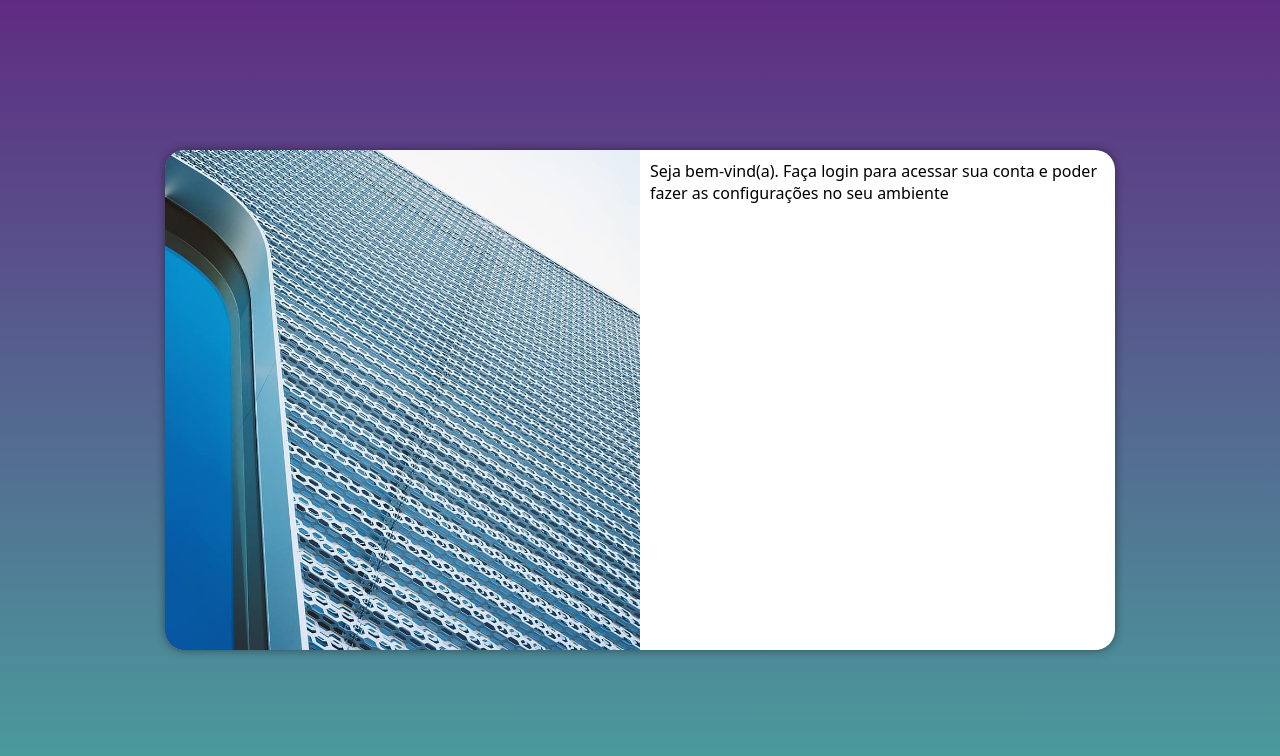
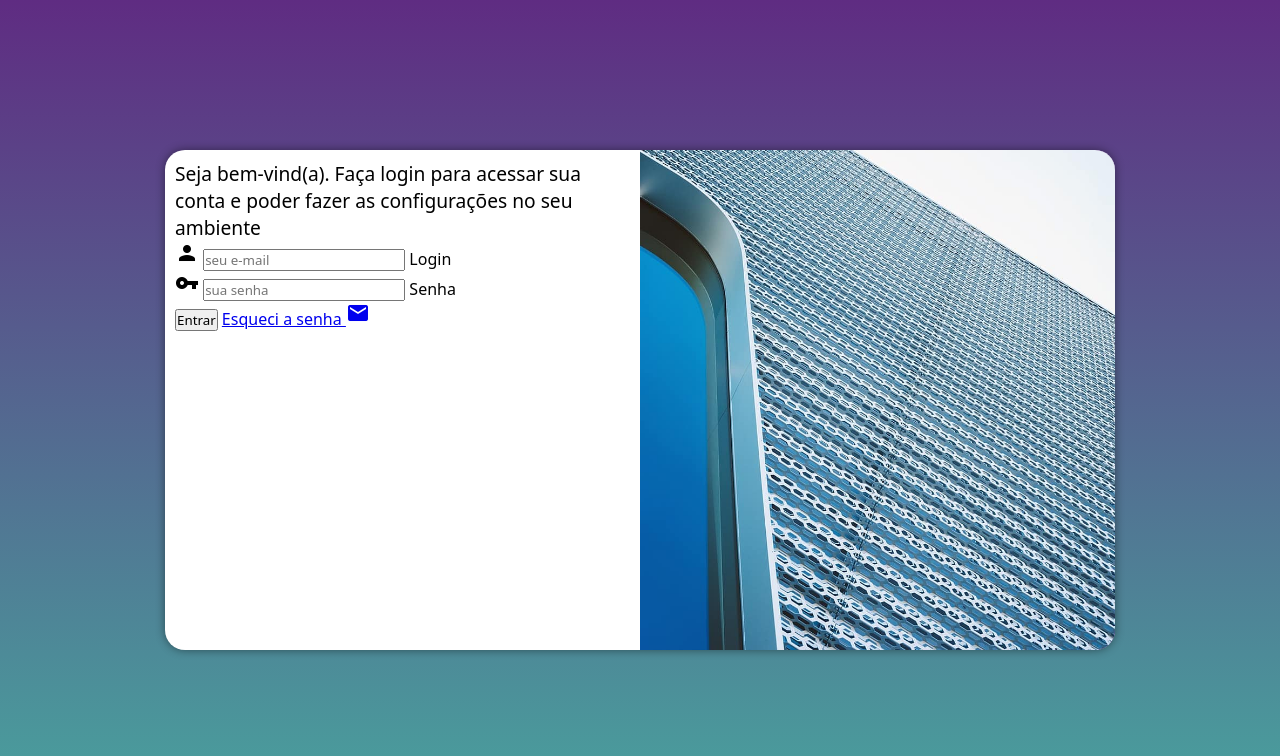
Before and after one commit to fernandosmiranda/projeto-login, a plain HTML site: page index.html in a window 1280 px wide. Drawn offline with Linux system fonts and the light colour scheme.

Commit message:
criando o formulário

```diff
--- a/estilos/media-query.css
+++ b/estilos/media-query.css
@@ -33,13 +33,23 @@
     }
 
     section#login > div#imagem{
-        float: left;
+        float: right;
         width: 50%;
         height: 100%;
     }
 
     section#login > div#formulario{
-        float: right;
+        float: left;
         width: 50%;
     }
+
+    div#formulario > h1{
+        font-size: 2.0em;
+    }
+
+    div#formulario > p{
+        font-size: 1.2em;
+    }
+
+
 }
--- a/estilos/style.css
+++ b/estilos/style.css
@@ -52,3 +52,12 @@ section#login > div#formulario{
     display: block;
     padding: 10px;
 }
+
+div#formulario > h1{
+    text-align: center;
+    margin-bottom: 10px;
+}
+
+div#formulario > p{
+    font-size: 0.8em;
+}
--- a/index.html
+++ b/index.html
@@ -4,6 +4,7 @@
     <meta charset="UTF-8">
     <meta name="viewport" content="width=device-width, initial-scale=1.0">
     <title>Login</title>
+    <link href="https://fonts.googleapis.com/icon?family=Material+Icons" rel="stylesheet">
     <link rel="stylesheet" href="estilos/style.css">
     <link rel="stylesheet" href="estilos/media-query.css">
 </head>
@@ -15,8 +16,21 @@
             </div>
             <div id="formulario">
                 <p>Seja bem-vind(a). Faça login para acessar sua conta e poder fazer as configurações no seu ambiente</p>
-                <form action="login.php" method="post">
-
+                <form action="login.php" method="post" autocomplete="on">
+                    <div class="campo">
+                        <i class="material-icons">person</i>
+                        <input type="email" name="login" id="ilogin" placeholder="seu e-mail" autocomplete="email">
+                        <label for="ilogin">Login</label>
+                    </div>
+                    <div>
+                        <i class="material-icons">vpn_key</i>
+                        <input type="password" name="senha" id="isenha" placeholder="sua senha" autocomplete="current-password" required minlength="8" maxlength="20">
+                        <label for="isenha">Senha</label>
+                    </div>
+                    <input type="submit" value="Entrar">
+                    <a href="esqueci.html">
+                        Esqueci a senha <i class="material-icons">mail</i>
+                    </a>
                 </form>
             </div>
         </section>
```
